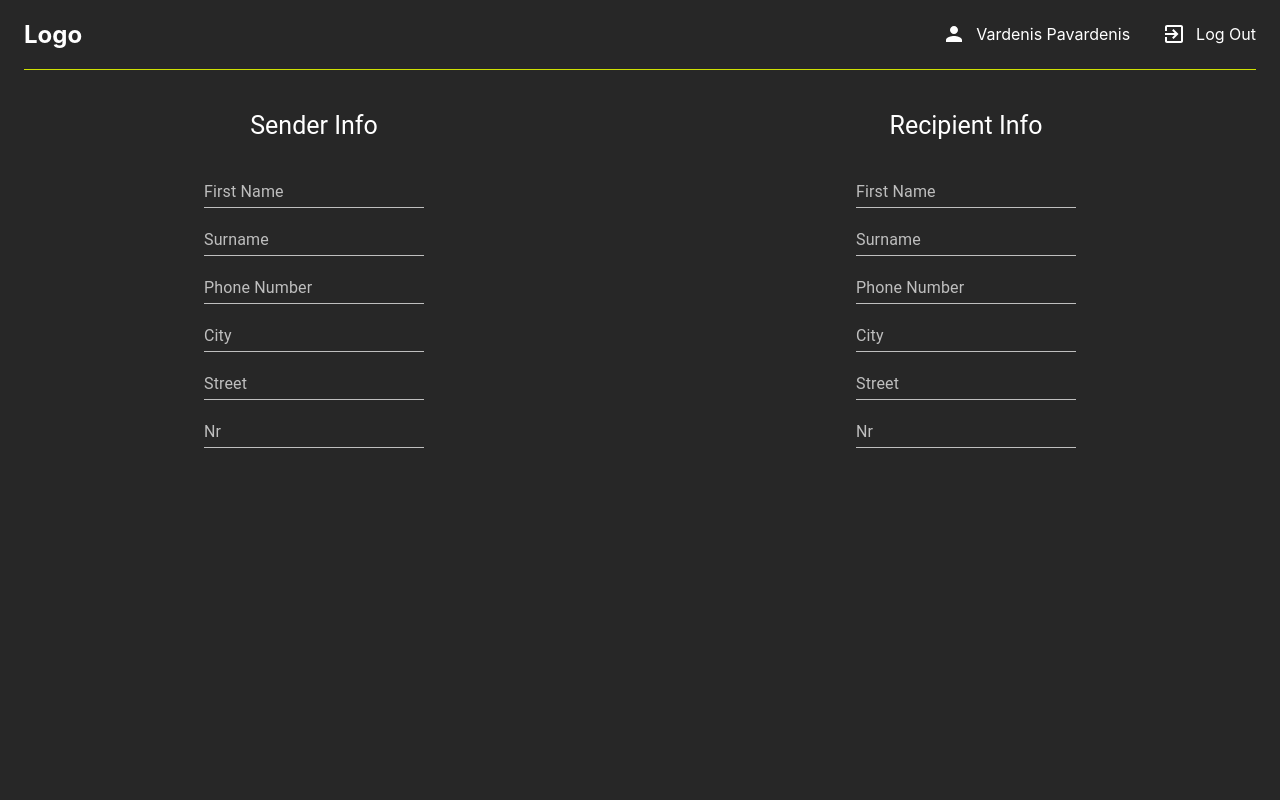
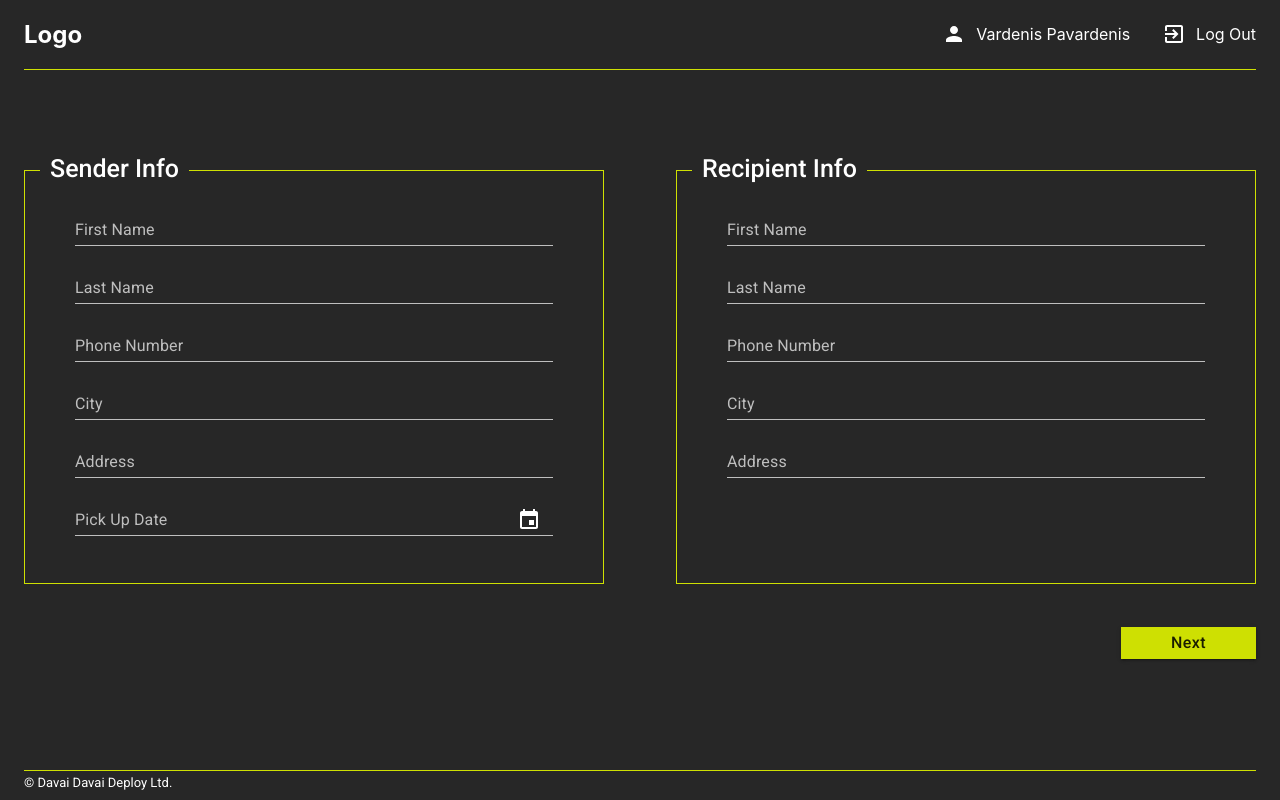
Before and after one commit to giplonis/delivery-service, a React (Create React App) app in the folder ui/: page / in a window 1280 px wide. Built offline with nearby package versions, Linux system fonts and the light colour scheme.

Commit message:
DDD-20 finish main form & header

```diff
--- a/ui/package.json
+++ b/ui/package.json
@@ -3,11 +3,14 @@
   "version": "0.1.0",
   "private": true,
   "dependencies": {
+    "@date-io/date-fns": "1.x",
     "@material-ui/core": "^4.11.3",
     "@material-ui/icons": "^4.11.2",
+    "@material-ui/pickers": "^3.3.10",
     "@testing-library/jest-dom": "^5.11.4",
     "@testing-library/react": "^11.1.0",
     "@testing-library/user-event": "^12.1.10",
+    "date-fns": "^2.19.0",
     "react": "^17.0.2",
     "react-dom": "^17.0.2",
     "react-scripts": "4.0.3",
--- a/ui/src/components/Field.jsx
+++ b/ui/src/components/Field.jsx
@@ -1,10 +1,11 @@
 import React from "react";
 import TextField from "@material-ui/core/TextField";
+import "../styles/Field.css";
 
 function Field(props) {
   return (
     <div>
-      <TextField label={props.label} />
+      <TextField label={props.label} className="input-field" />
     </div>
   );
 }
--- /dev/null
+++ b/ui/src/components/Footer.jsx
@@ -0,0 +1,14 @@
+import React from "react";
+import { Divider, Container } from "@material-ui/core";
+import "../styles/Footer.css";
+
+function Footer() {
+  return (
+    <Container className="footer-wrapper">
+      <Divider />
+      <span className="footer-copyright">&copy; Davai Davai Deploy Ltd.</span>
+    </Container>
+  );
+}
+
+export default Footer;
--- a/ui/src/components/Form.jsx
+++ b/ui/src/components/Form.jsx
@@ -1,14 +1,19 @@
 import React from "react";
 import SendingInfo from "./SendingInfo";
 import Header from "./Header";
+import Footer from "./Footer";
 import { Container } from "@material-ui/core";
+import "../styles/Form.css";
 
 function Form() {
   return (
     <div>
       <Container>
-        <Header />
-        <SendingInfo />
+        <div className="content-wrapper">
+          <Header />
+          <SendingInfo />
+        </div>
+        <Footer />
       </Container>
     </div>
   );
--- a/ui/src/components/SendingInfo.jsx
+++ b/ui/src/components/SendingInfo.jsx
@@ -1,26 +1,52 @@
-import React from "react";
+import React, { useState } from "react";
 import Field from "./Field";
-import { Grid } from "@material-ui/core";
+import { Grid, Button } from "@material-ui/core";
+import { KeyboardDatePicker, MuiPickersUtilsProvider } from "@material-ui/pickers";
 import "../styles/SendingInfo.css";
+import "date-fns";
+import DateFnsUtils from "@date-io/date-fns";
 
 function SendingInfo() {
-  const labels = ["First Name", "Surname", "Phone Number", "City", "Street", "Nr"];
+  const labels = ["First Name", "Last Name", "Phone Number", "City", "Address"];
   const fields = labels.map((label, key) => <Field label={label} key={key} />);
 
+  const [selectedDate, setSelectedDate] = useState(null);
+
+  const handleDateChange = (date) => {
+    setSelectedDate(date);
+  };
+
   return (
-    <div>
+    <div className="form-wrapper">
       <Grid container spacing={9}>
-        <Grid item xs={6} className="form-column">
-          <div>
-            <h2 className="form-header">Sender Info</h2>
+        <Grid item xs={12} sm={6} className="form-column">
+          <div className="form-inner">
+            <div className="form-header">Sender Info</div>
+            {fields}
+            <MuiPickersUtilsProvider utils={DateFnsUtils}>
+              <KeyboardDatePicker
+                disableToolbar
+                variant="inline"
+                format="MM/dd/yyyy"
+                margin="normal"
+                label="Pick Up Date"
+                onChange={handleDateChange}
+                value={selectedDate}
+                className="input-field"
+              />
+            </MuiPickersUtilsProvider>
+          </div>
+        </Grid>
+        <Grid item xs={12} sm={6} className="form-column">
+          <div className="form-inner">
+            <div className="form-header">Recipient Info</div>
             {fields}
           </div>
         </Grid>
-        <Grid item xs={6} className="form-column">
-          <h2 className="form-header">Recipient Info</h2>
-          {fields}
-        </Grid>
       </Grid>
+      <Button color="primary" variant="contained" className="form-button">
+        Next
+      </Button>
     </div>
   );
 }
--- a/ui/src/index.css
+++ b/ui/src/index.css
@@ -1,12 +1,17 @@
+@import url("https://fonts.googleapis.com/css2?family=Roboto:wght@100;400;500;900&display=swap");
+
 body {
   margin: 0;
   font-family: -apple-system, BlinkMacSystemFont, "Segoe UI", "Roboto", "Oxygen", "Ubuntu", "Cantarell", "Fira Sans", "Droid Sans", "Helvetica Neue",
     sans-serif;
   -webkit-font-smoothing: antialiased;
   -moz-osx-font-smoothing: grayscale;
+
   --dark: #272727;
+  --white: #fff;
+  --primary: #cee002;
   background-color: var(--dark);
-  color: #ffffff;
+  color: var(--white);
 }
 
 code {
--- /dev/null
+++ b/ui/src/styles/Field.css
@@ -0,0 +1,4 @@
+.input-field {
+  width: 100%;
+  margin: 5px 0 !important;
+}
--- /dev/null
+++ b/ui/src/styles/Footer.css
@@ -0,0 +1,10 @@
+.footer-wrapper {
+  height: 10px;
+  padding: 0 !important;
+}
+
+.footer-copyright {
+  font-family: "Roboto", sans-serif;
+  font-weight: 400;
+  font-size: 13px;
+}
--- /dev/null
+++ b/ui/src/styles/Form.css
@@ -0,0 +1,3 @@
+.content-wrapper {
+  min-height: calc(100vh - 30px);
+}
--- a/ui/src/styles/Header.css
+++ b/ui/src/styles/Header.css
@@ -1,5 +1,5 @@
 header {
-  margin-bottom: 20px;
+  margin-bottom: 100px;
 }
 
 .header-inner {
@@ -10,10 +10,11 @@ header {
 .header-item {
   display: flex;
   align-items: center;
+  transition: 0.1s;
 }
 
 .header-item:hover {
-  opacity: 0.7;
+  opacity: 0.9;
   cursor: pointer;
 }
 
--- a/ui/src/styles/SendingInfo.css
+++ b/ui/src/styles/SendingInfo.css
@@ -6,5 +6,30 @@
   font-family: "Roboto", sans-serif;
   font-weight: 400;
   font-size: 25px;
-  margin-bottom: 20px;
+  text-align: left;
+  background-color: var(--dark);
+  width: max-content;
+  padding: 0 10px;
+  margin: -27px 0 10px -35px;
+  font-weight: 500;
 }
+
+.form-inner {
+  border: 1px solid var(--primary);
+  padding: 10px;
+  padding: 10px 50px 15px 50px;
+  height: 100%;
+}
+
+.MuiButton-label {
+  font-size: 16px;
+  text-transform: none;
+}
+
+.form-wrapper .form-button {
+  margin-top: 70px;
+  border-radius: 0;
+  padding: 2px 50px;
+  display: flex;
+  margin-left: auto;
+}
```
Also changed, not shown: 1 other file (tests, documents, lock files or other folders).
